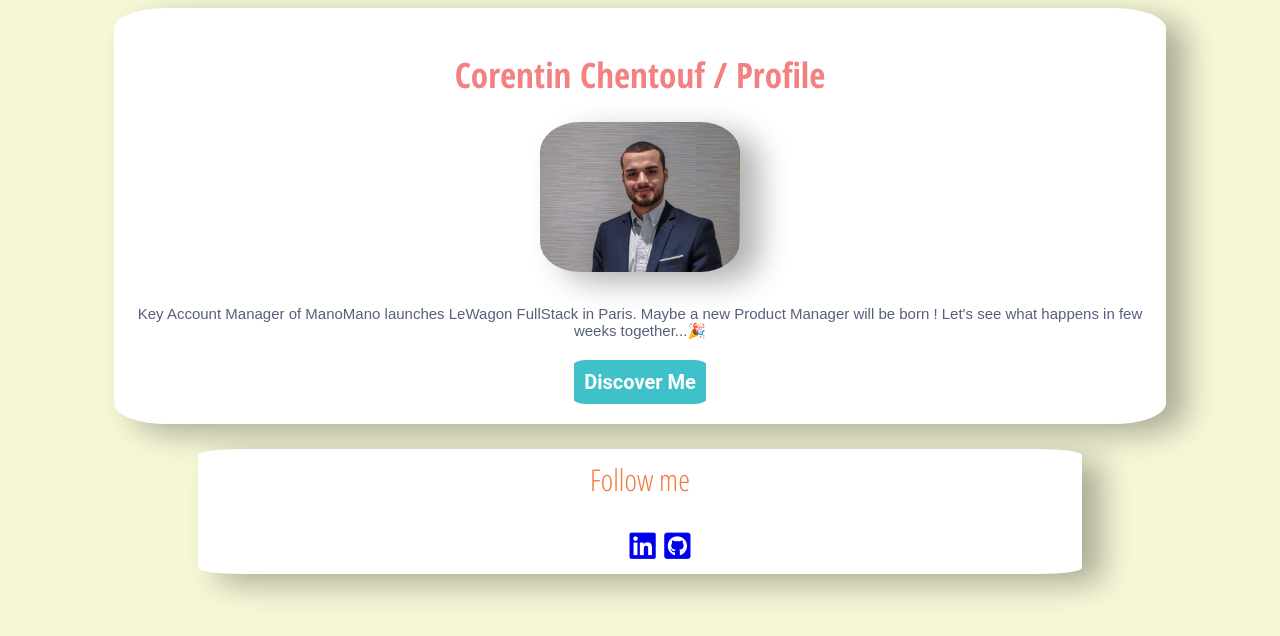
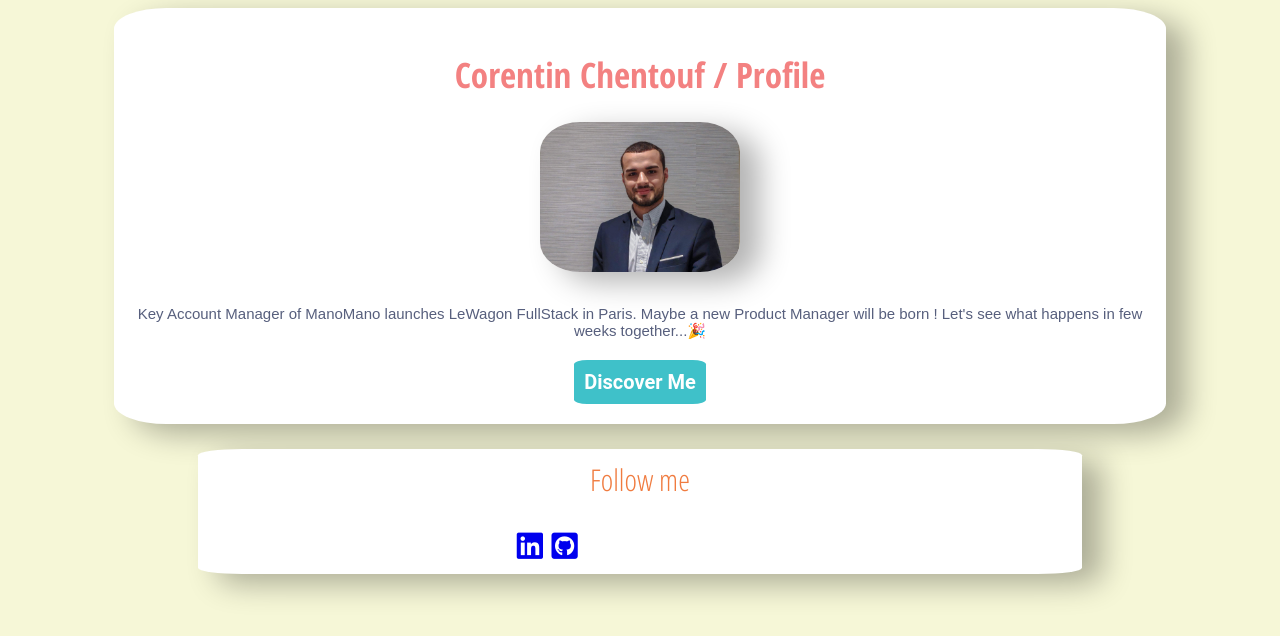
Before and after one commit to CorentinChen/profile, a plain HTML site: page index.html in a window 1280 px wide. Drawn offline with Linux system fonts and the light colour scheme.

Commit message:
make my profile prettier

```diff
--- a/style.css
+++ b/style.css
@@ -46,8 +46,8 @@ h2 {
 .icon {
   font-size: 30px;
   list-style: none;
-  text-align: center;
   padding-bottom: 10px;
+  width: 70%;
 }
 
 .icon li {
```
